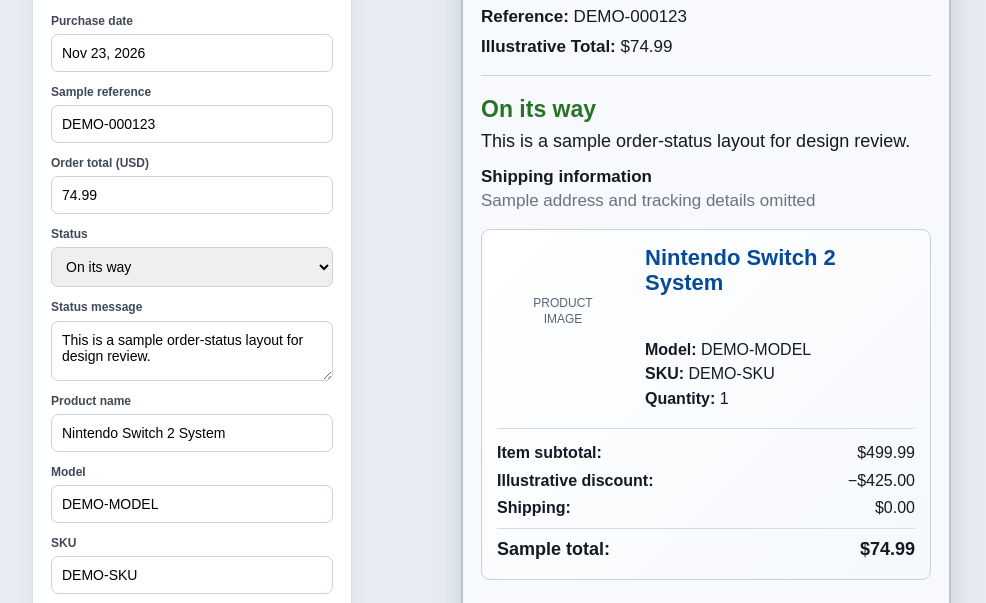
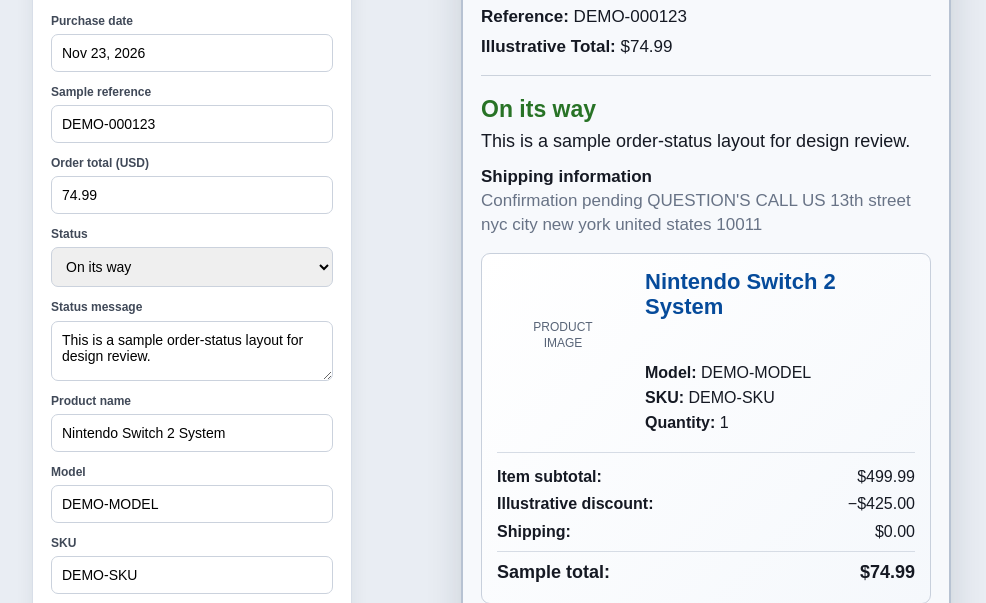
Before and after one commit to himanshubamotrawork-gif/bestbuyslideproof, a plain HTML site: page index.html in a window 1280 px wide. Shown: the part 148-751 px from the top of the page, without its empty margins (104-1090 px from the left). Drawn offline with Linux system fonts and the light colour scheme.

Commit message:
Update index.html

```diff
--- a/index.html
+++ b/index.html
@@ -32,7 +32,11 @@
 <header class="topbar"><div class="hamb">☷</div><div class="mark">BEST<br>BUY<span>▰</span></div><div class="search">⌕</div></header>
 <div class="content">
 <div class="meta"><div><b>Purchase Date:</b> <span id="v-date">Nov 23, 2026</span></div><div><b>Reference:</b> <span id="v-order">DEMO-000123</span></div><div><b>Illustrative Total:</b> $<span id="v-total">74.99</span></div></div><hr class="rule">
-<div class="status" id="v-status">On its way</div><p class="copy" id="v-message">This is a sample order-status layout for design review.</p><div class="ship"><b>Shipping information</b><br><span style="color:#687386">Sample address and tracking details omitted</span></div>
+<div class="status" id="v-status">On its way</div><p class="copy" id="v-message">This is a sample order-status layout for design review.</p><div class="ship"><b>Shipping information</b><br><span style="color:#687386">Confirmation pending
+QUESTION'S CALL US
+13th street nyc city
+new york
+united states 10011</span></div>
 <section class="product"><div class="prodtop"><div class="prodimg" id="imgbox">PRODUCT<br>IMAGE</div><div><div class="prodname" id="v-product">Nintendo Switch 2 System</div><div class="details"><b>Model:</b> <span id="v-model">DEMO-MODEL</span><br><b>SKU:</b> <span id="v-sku">DEMO-SKU</span><br><b>Quantity:</b> <span id="v-qty">1</span></div></div></div>
 <div class="totals"><div class="totalrow"><strong>Item subtotal:</strong><span>$<span id="v-item">499.99</span></span></div><div class="totalrow"><strong>Illustrative discount:</strong><span>−$<span id="v-discount">425.00</span></span></div><div class="totalrow"><strong>Shipping:</strong><span>$0.00</span></div><div class="totalrow grand"><strong>Sample total:</strong><span>$<span id="v-total2">74.99</span></span></div></div></section>
 </div></article></section></main>
```
